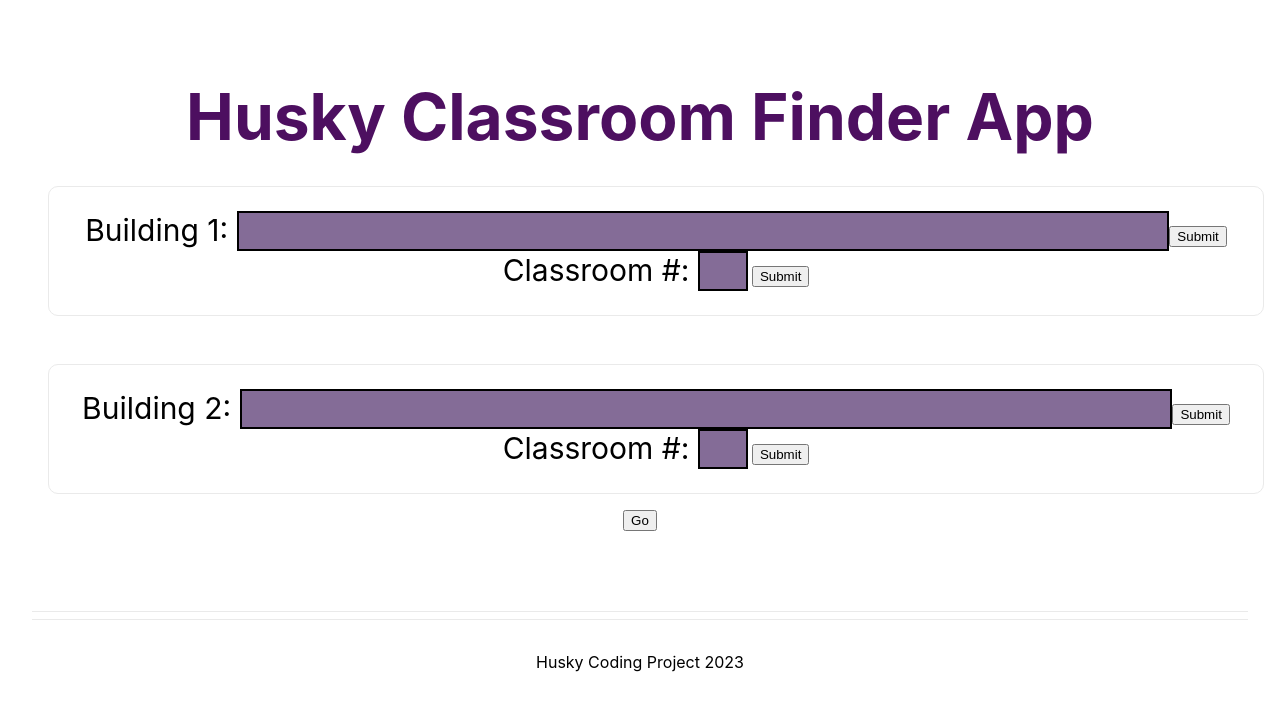
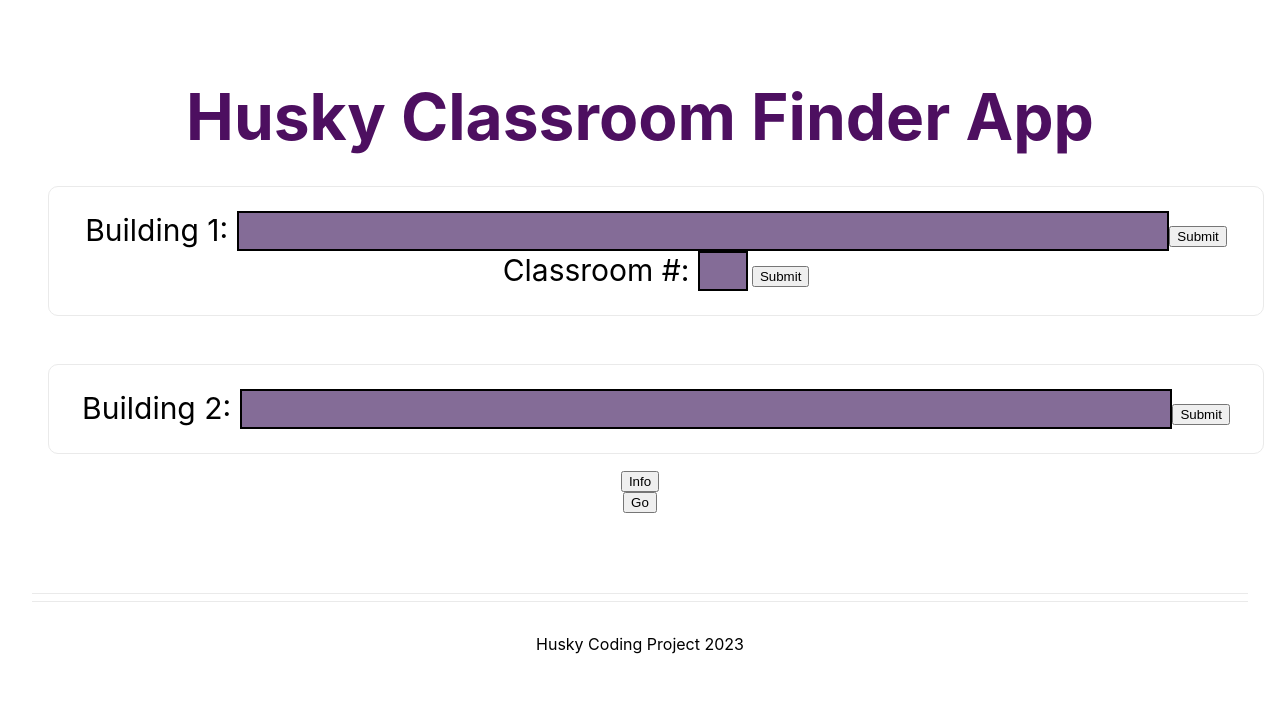
Before and after one commit to hcp-uw/classroom-finder, a Next.js app in the folder frontend/: page / in a window 1280 px wide. Shown: the top 710 px of the page. Built offline with nearby package versions, Linux system fonts and the light colour scheme.

Commit message:
info button

```diff
--- a/frontend/pages/index.js
+++ b/frontend/pages/index.js
@@ -37,15 +37,15 @@ export default function Home() {
               <input className = {styles.formbox} type="text" id="second" name="second" />
               <button type="submit">Submit</button>
             </form>
-            <form action="/send-data-here" method="post" className = {styles.form}>
-              <label for="second">Classroom #: </label>
-              <input className = {styles.formboxsmall} type="text" id="second" name="second" />
-              <button type="submit">Submit</button>
-            </form>
           </a>
 
         </div>
 
+        <div className={styles.grid}>
+          <a href="/posts/first-post">
+              <button href="/posts/first-post" >Info</button>
+          </a>
+        </div>
 
         <div className={styles.grid}>
           <button>Go</button>
--- a/frontend/styles/globals.css
+++ b/frontend/styles/globals.css
@@ -27,6 +27,7 @@ a {
     padding: 7px;
     border: none;
     border-radius: 18px;
+    margin-bottom: 5px;
     cursor: pointer;
     color:black;
     background: rgb(103, 78, 134);
```
